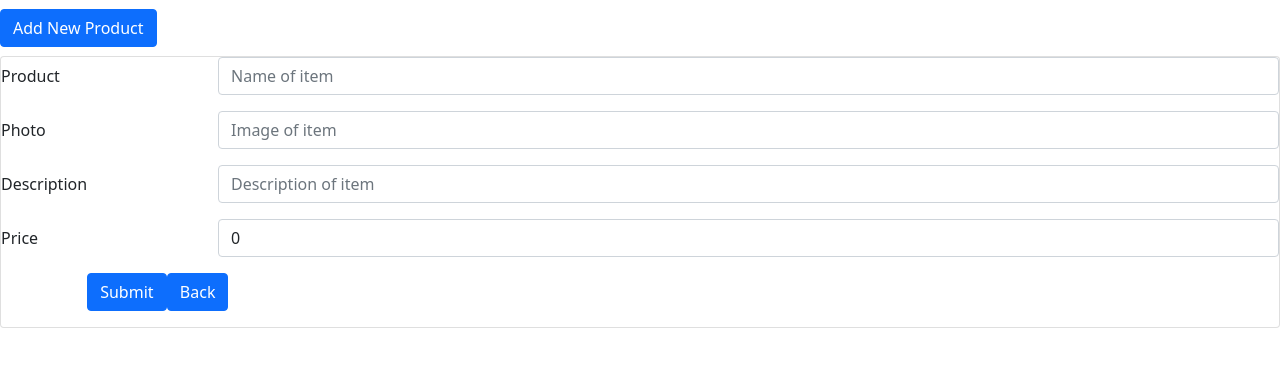
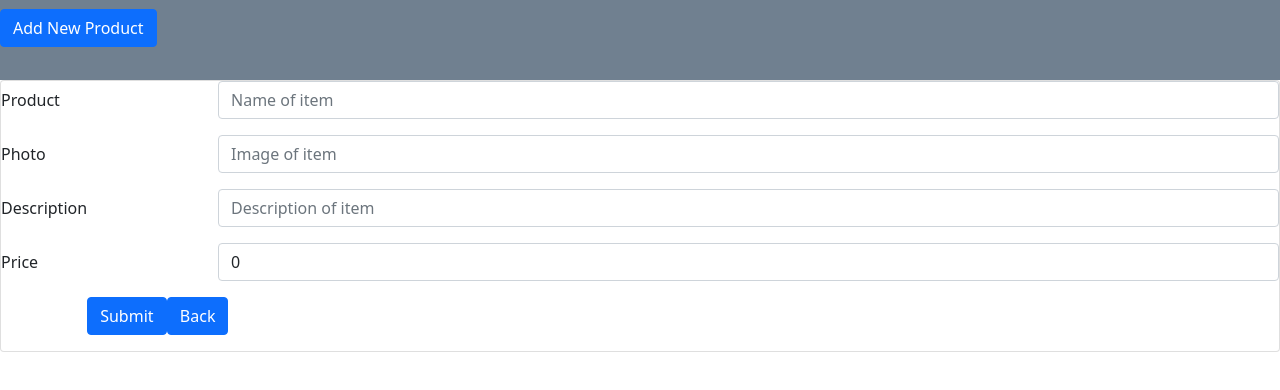
Before and after one commit to mphall77/Pop-Up-Front-End, a React (Create React App) app in the folder front-end/: page /products/new in a window 1280 px wide. Shown: the top 390 px of the page. Built offline with nearby package versions, Linux system fonts and the light colour scheme.

Commit message:
add navbar color (#13)

```diff
--- a/front-end/src/Components/ProductListItem.js
+++ b/front-end/src/Components/ProductListItem.js
@@ -4,8 +4,14 @@ const ProductListItem = ({ product }) => {
 	return (
 		<div class="col">
 			<div class="card">
-				<img src={product.photo} class="card-img-top" alt="card-group-image" />
-				<div class="card-body">
+				<Link to={`/products/${product.id}`} target="_blank" rel="noreferrer">
+					<img
+						src={product.photo}
+						class="card-img-top product-img"
+						alt="card-group-image"
+					/>
+				</Link>
+				<div class="card-body product-desc">
 					<h5 class="card-title">{product.name}</h5>
 					<p class="card-text">{product.description} </p>
 				</div>
@@ -18,18 +24,3 @@ const ProductListItem = ({ product }) => {
 };
 
 export default ProductListItem;
-
-{
-	/* <tr>
-      <td>
-        <Link to={`/products/${product.id}`} target="_blank" rel="noreferrer">
-          {product.name}
-        </Link>
-      </td>
-      <td>
-        <img src={product.photo} alt="sneakers" class="img-thumbnail" />
-      </td>
-      <td>{product.description}</td>
-      <td>${product.price}</td>
-    </tr> */
-}
--- a/front-end/src/index.css
+++ b/front-end/src/index.css
@@ -12,10 +12,15 @@ code {
 		monospace;
 }
 
-.card > img {
+/* .product-img {
 	height: 200px;
+} */
+
+.product-desc {
+	height: 250px;
 }
 
-.card > .card-body {
-	height: 250px;
+nav {
+	background-color: slategrey;
+	height: 10vh;
 }
```
Also changed, not shown: front-end/src/App.js (+1 -7 lines), front-end/src/Components/ProductsList.js (+0 -22 lines).
